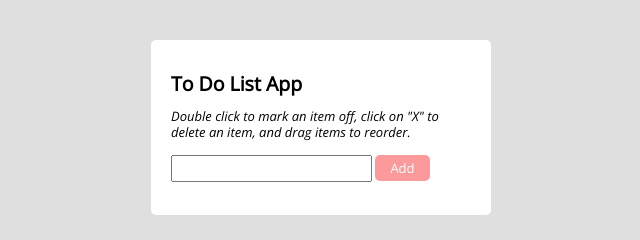
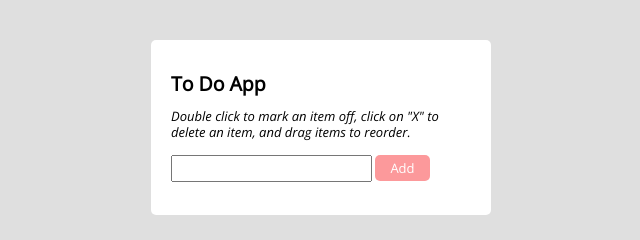
Before and after one commit to IZanko/To-Do-App, a plain HTML site: page index.html in a window 1280 px wide. Shown: the full height of the page, 319-959 px from the left. Drawn offline with nearby package versions, Linux system fonts and the light colour scheme.

Commit message:
name-change

```diff
--- a/index.html
+++ b/index.html
@@ -10,7 +10,7 @@
 
 <body>
 	<div class="container">
-		<h2>To Do List App</h2>
+		<h2>To Do App</h2>
 		<p><em> Double click to mark an item off, click on "X" to delete an item, and drag items to reorder.</em></p>
 
 		<form name="toDoList">
```
